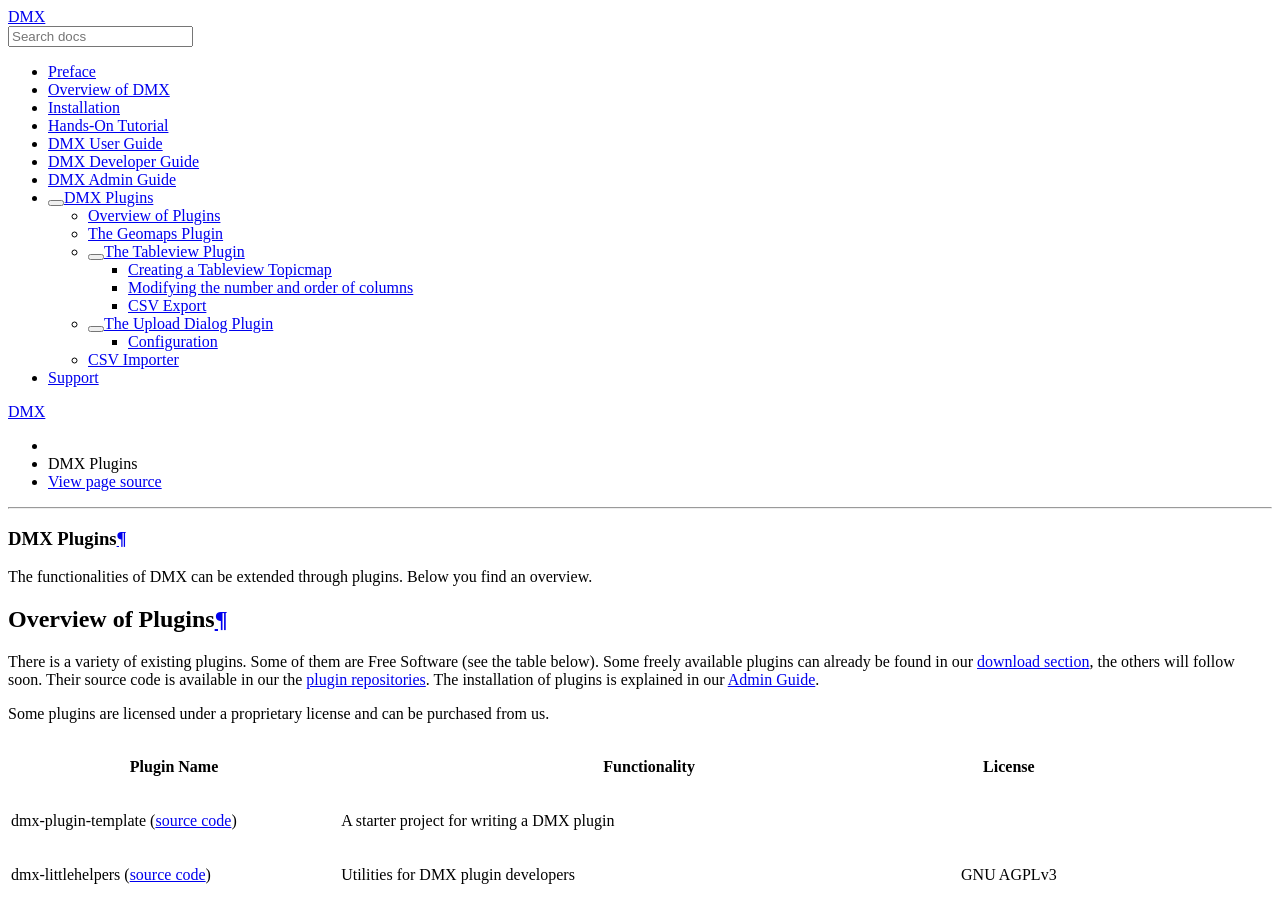
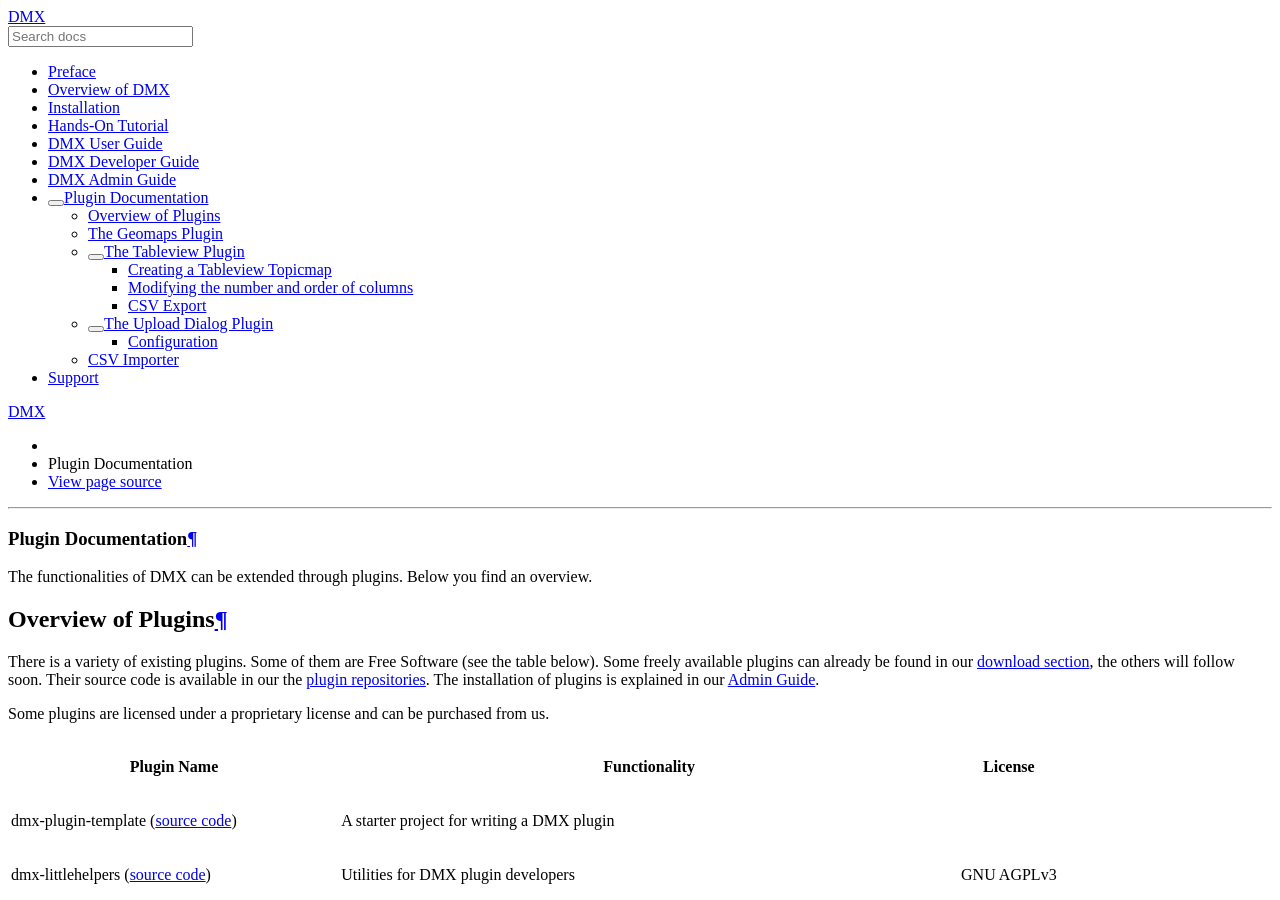
Before and after one commit to dmx-systems/dmx-documentation, a Sphinx documentation site: the page built from docs/plugins.rst, in a window 1280 px wide and 900 px high. Built offline with Sphinx 7.4.7 and the Read the Docs theme 2.0.0, drawn with Linux system fonts in a browser that asks for light colours.

Commit message:
Rename page "DMX Plugins" -> "Plugin Documentation"

```diff
--- a/docs/plugins.rst
+++ b/docs/plugins.rst
@@ -1,6 +1,6 @@
-###########
-DMX Plugins
-###########
+####################
+Plugin Documentation
+####################
 
 The functionalities of DMX can be extended through plugins.
 Below you find an overview.
```
